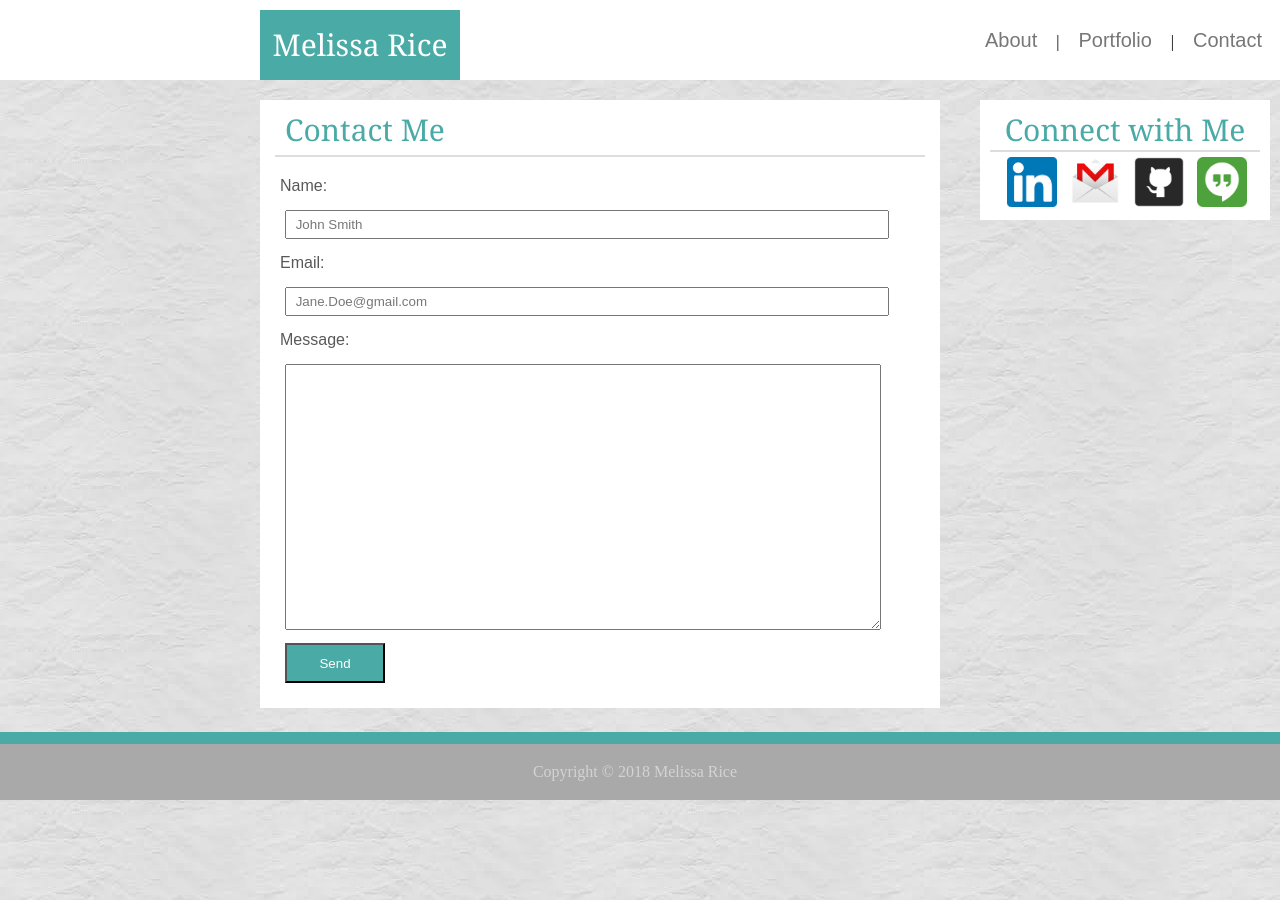
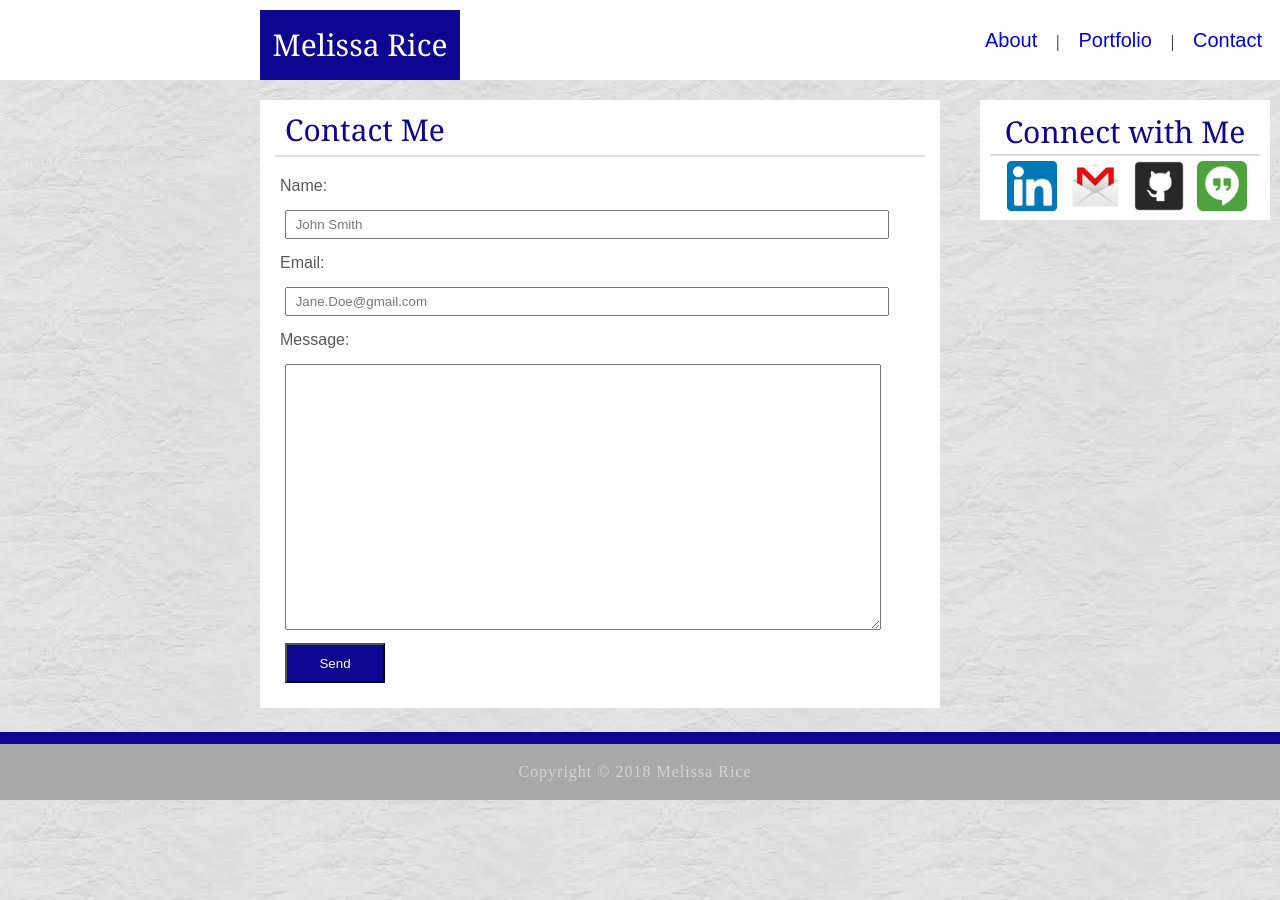
Before and after one commit to Gazer89/Basic-Portfolio, a plain HTML site: page contact.html in a window 1280 px wide. Drawn offline with Linux system fonts and the light colour scheme.

Commit message:
basic-portfolio_v.6

```diff
--- a/assets/css/style.css
+++ b/assets/css/style.css
@@ -6,13 +6,13 @@ header {
     padding-bottom: 0;
     height: 80px;
     background-color: #ffffff;
-    border: #cccccc;
+    border: #0e0590;
     position: relative;
     }
 
     .headername {
         float: left;
-        background-color: #4aaaa5;
+        background-color: #0e0590;
         color: white;
         width: 200px;
         text-align: center;
@@ -39,17 +39,18 @@ header {
         list-style-type: none;
         padding: 15px;
         font-family: Arial, Helvetica, sans-serif;
+        color: 0e0590;
+        }
+
+    .navigationbar a:hover {
+        background-color: #0e0590;
         color: #777777;
         }
 
-    .navigationbar a:hover {
-        background-color: #4aaaa5;
-        color: black;
+    .navigationbar a:active {
+        background-color: rgb(2, 10, 52);
         }
 
-    .navigationbar a.active {
-        color: #4aaaa5;
-        }
 
 body {
     background-image: url("../images/background.jpg");
@@ -86,7 +87,7 @@ body {
 
         #bodyh1{
             font-family: Georgia, 'Times New Roman', Times, serif;
-            color:#4aaaa5;
+            color:#0e0590;
             border-bottom-style: solid;
             border-bottom-width: 2px;
             border-bottom-color: #dddddd;
@@ -101,6 +102,7 @@ body {
             padding-top: 10px;
             padding-bottom: 10px;
             padding-right: 10px;
+            letter-spacing: 1px;
             }
 
 /*connect with me section on all html pages */
@@ -136,11 +138,11 @@ body {
 
         #bodyh2{
             font-family: Georgia, 'Times New Roman', Times, serif;
-            color:#4aaaa5;
+            color:#0e0590;
             border-bottom-style: solid;
             border-bottom-width: 2px;
             border-bottom-color: #dddddd;
-            padding: 5px;
+            padding: 7px;
             text-align: center;
             }
 
@@ -153,7 +155,7 @@ body {
         color: lightgrey;
         text-align: center;
         vertical-align: bottom;
-        border-top: #4aaaa5;
+        border-top: #0e0590;
         border-top-style: solid;
         border-top-width: 12px;
         padding-top: 10px;
@@ -186,7 +188,7 @@ body {
         #send {
             width: 100px;
             height: 40px;
-            background-color: #4aaaa5;
+            background-color: #0e0590;
             color: white;
             font-family: Arial, Helvetica, sans-serif;
             }
@@ -217,7 +219,7 @@ body {
                     position: absolute;
                     width: 250px;
                     height: 50px;
-                    background: #4aaaa5;
+                    background: #0e0590;
                     }
 
                 .box-1 {
```
Also changed, not shown: assets/css/index.html (+1 -0 lines).
